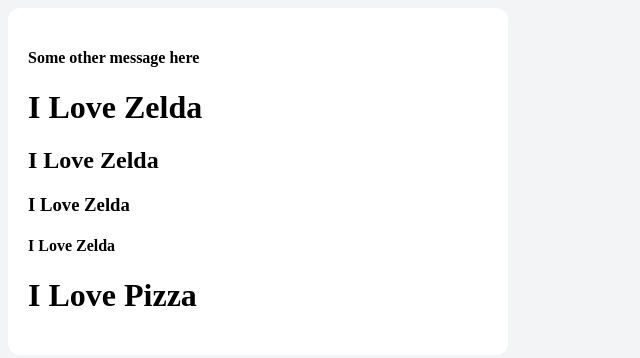
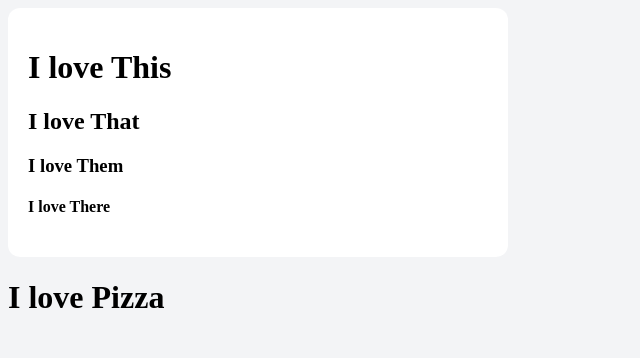
Before and after one commit to Husky7373/Unit-3-notes, a plain HTML site: page insertPractice.html in a window 1280 px wide. Shown: the whole page, without its empty margins (0-640 px from the left). Drawn offline with Linux system fonts and the light colour scheme.

Commit message:
3.8Notes

```diff
--- a/insertPractice.html
+++ b/insertPractice.html
@@ -2,42 +2,44 @@
 <html lang="en">
 <head>
     <meta charset="UTF-8">
-    <title>3.8</title>
+    <title>Title</title>
     <link rel="stylesheet" href="style.css">
 </head>
 <body>
 <div class="container">
     <div class="content">
         <h3>What is this?</h3>
-        <h4>I don't want this!</h4>
+        <h4>I don't want this</h4>
     </div>
 </div>
-</body>
 <script>
     const content = document.querySelector('.content');
+    content.innerHTML = '<h1 class="gone" id="lose">I love Zelda</h1><h4>I love Zelda</h4>';
 
-    content.innerHTML = '<H1 class="gone">I Love Zelda</H1><H4>Some other message here</H4>';
-    const zelda=document.createElement('h1');
-    zelda.innerHTML = 'I Love Zelda';
-    content.appendChild(zelda);
+    const thisa = document.createElement('h1');
+    const that = document.createElement('h2');
+    const them = document.createElement('h3');
+    const there = document.createElement('h4');
+    thisa.innerHTML = 'I love This';
+    that.innerHTML = 'I love That';
+    them.innerHTML = 'I love Them';
+    there.innerHTML = 'I love There';
+    content.appendChild(thisa);
+    content.appendChild(that);
+    content.appendChild(them);
+    content.appendChild(there);
 
-    const zelda2=document.createElement('h2');
-    zelda2.innerHTML = 'I Love Zelda';
-    content.appendChild(zelda2);
+    const food = document.createElement('h1');
+    food.innerHTML = 'I love Pizza';
+    content.insertAdjacentElement('afterend', food);
 
-    const zelda3=document.createElement('h3');
-    zelda3.innerHTML = 'I Love Zelda';
-    content.appendChild(zelda3);
+    const unwantedElement = document.querySelector('h4');
+    unwantedElement.remove();
+    const unwantedElement2 = document.querySelector('#lose');
+    unwantedElement2.remove();
+    const unwantedElement3 = document.querySelector('.gone');
+    unwantedElement3.remove();
 
-    const zelda4=document.createElement('h4');
-    zelda4.innerHTML = 'I Love Zelda';
-    content.appendChild(zelda4);
-
-    const food=document.createElement('h1');
-    food.innerHTML = 'I Love Pizza';
-    content.insertAdjacentElement('beforeend', food);
-
-    const unwantedElement=document.querySelector('.gone');
-    unwantedElement.remove();
 </script>
+</body>
 </html>
```
